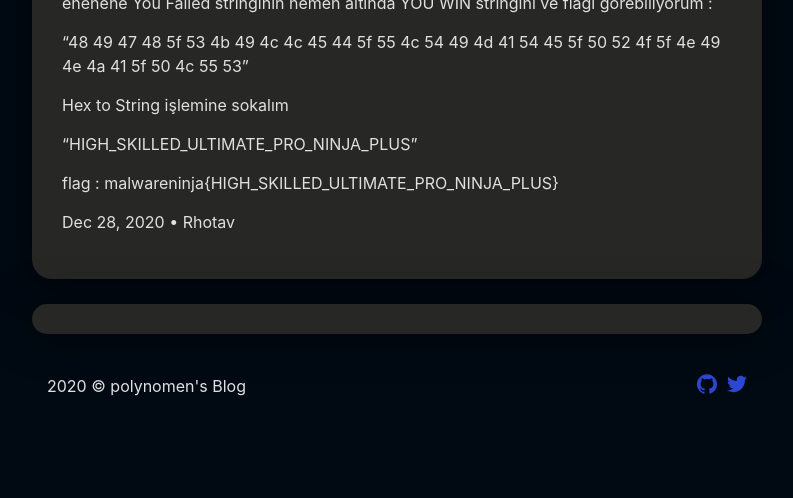
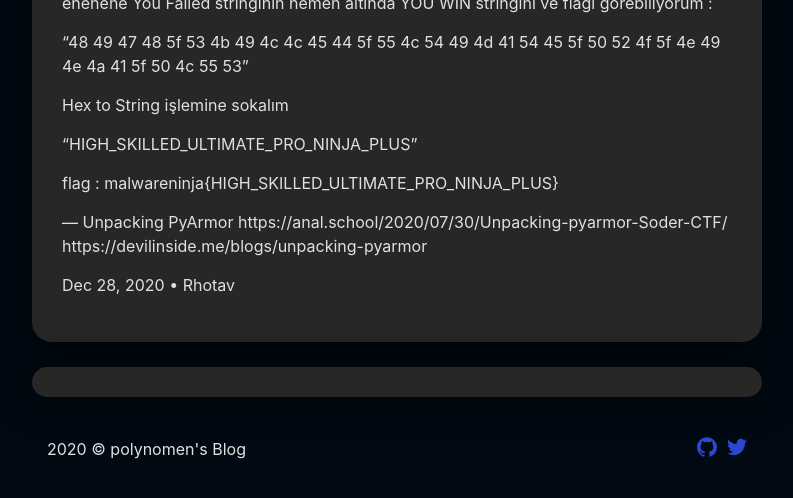
Before and after one commit to Rhotav/rhotav.github.io, a Jekyll site: the page built from _posts/2020-12-28-ninjasbswriteup.md, in a window 1280 px wide and 900 px high, scrolled down 4347 px, cut to the strip 397-895 px from the top of the window. Shown: the whole strip, without its empty margins (243-1036 px from the left). Built offline with Jekyll 4.4.1, drawn with Linux system fonts in a browser that asks for light colours; nearby versions of some CDN libraries; a script that is not in the unit is left out; before the commit the page ends 5184 px from its top, so only the background shows below that.

Commit message:
Update 2020-12-28-ninjasbswriteup.md

```diff
--- a/_posts/2020-12-28-ninjasbswriteup.md
+++ b/_posts/2020-12-28-ninjasbswriteup.md
@@ -79,3 +79,7 @@ Hex to String işlemine sokalım
 "HIGH_SKILLED_ULTIMATE_PRO_NINJA_PLUS"
 
 flag : malwareninja{HIGH_SKILLED_ULTIMATE_PRO_NINJA_PLUS}
+
+--- Unpacking PyArmor
+https://anal.school/2020/07/30/Unpacking-pyarmor-Soder-CTF/
+https://devilinside.me/blogs/unpacking-pyarmor
```
